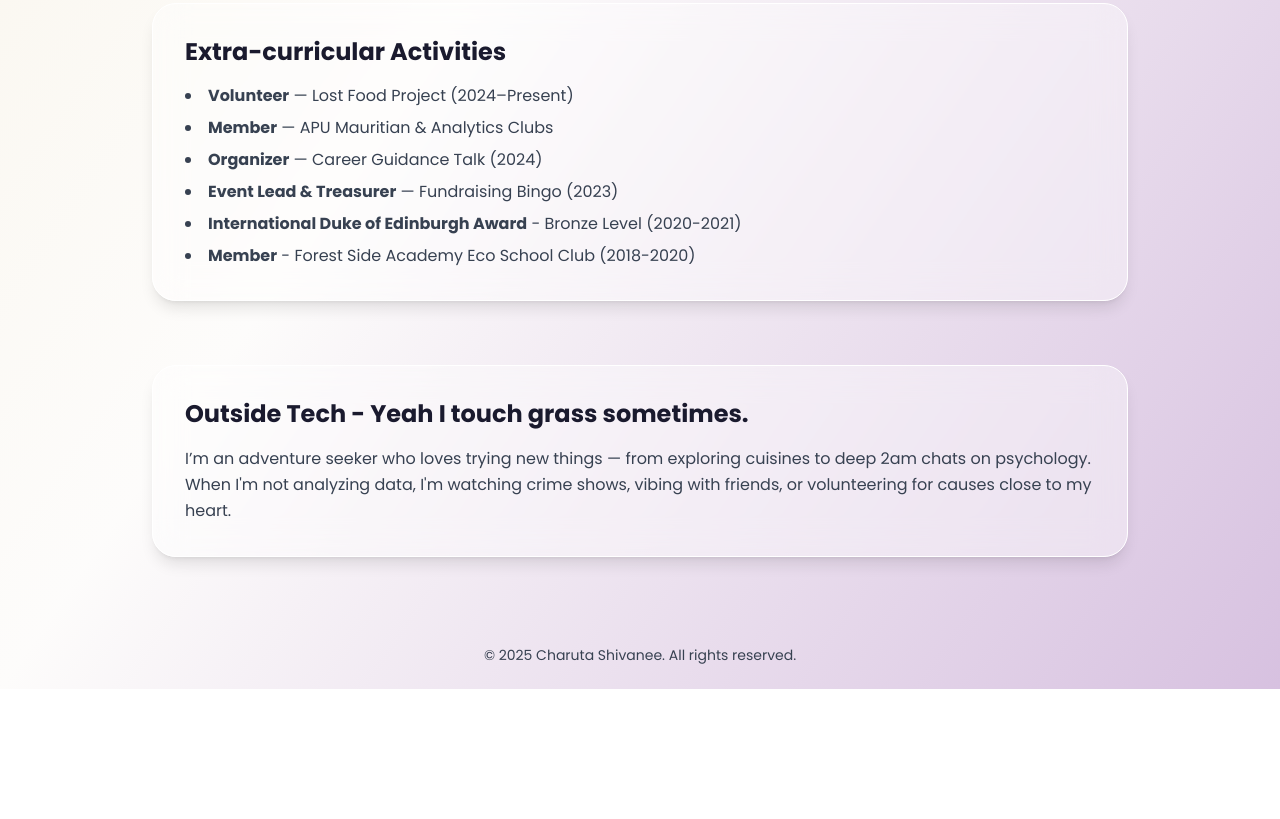
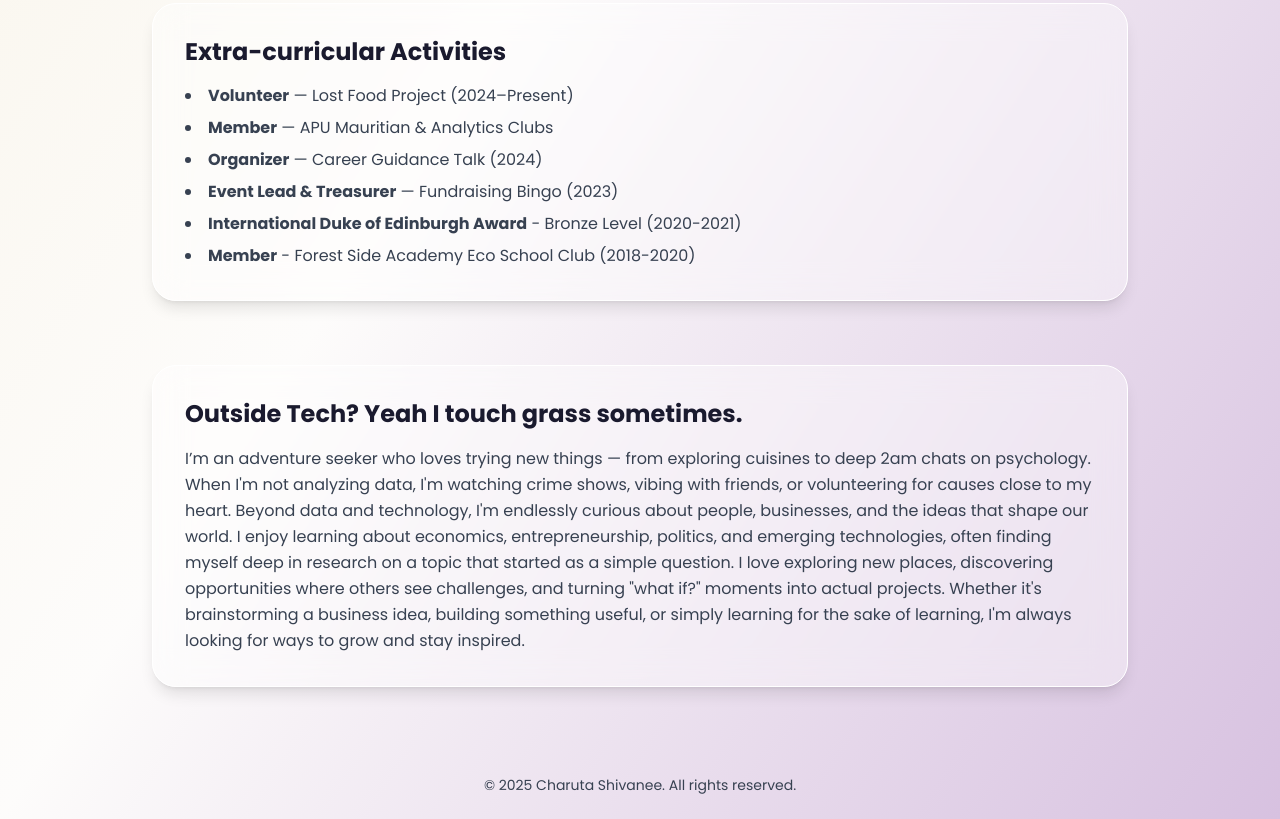
Before and after one commit to Charuta-Shivanee-Caullychurn/my-portfolio, a website: page about.html in a window 1280 px wide. Shown: the part 1173-1992 px from the top of the page. Before the commit the page ends 1862 px from the top, so only its background shows below. Drawn offline with nearby package versions, Linux system fonts and the light colour scheme.

Commit message:
update about section

```diff
--- a/about.html
+++ b/about.html
@@ -194,8 +194,8 @@
 
         <!-- Beyond Tech -->
         <section class="bg-white bg-opacity-40 backdrop-blur-lg rounded-3xl p-8 shadow-lg border border-white" data-aos="fade-up">
-            <h2 class="text-2xl font-bold text-darknavy mb-4">Outside Tech - Yeah I touch grass sometimes.</h2>
-            <p class="text-gray-700 leading-relaxed">I’m an adventure seeker who loves trying new things — from exploring cuisines to deep 2am chats on psychology. When I'm not analyzing data, I'm watching crime shows, vibing with friends, or volunteering for causes close to my heart.</p>
+            <h2 class="text-2xl font-bold text-darknavy mb-4">Outside Tech? Yeah I touch grass sometimes.</h2>
+            <p class="text-gray-700 leading-relaxed">I’m an adventure seeker who loves trying new things — from exploring cuisines to deep 2am chats on psychology. When I'm not analyzing data, I'm watching crime shows, vibing with friends, or volunteering for causes close to my heart. Beyond data and technology, I'm endlessly curious about people, businesses, and the ideas that shape our world. I enjoy learning about economics, entrepreneurship, politics, and emerging technologies, often finding myself deep in research on a topic that started as a simple question. I love exploring new places, discovering opportunities where others see challenges, and turning "what if?" moments into actual projects. Whether it's brainstorming a business idea, building something useful, or simply learning for the sake of learning, I'm always looking for ways to grow and stay inspired.</p>
         </section>
     </main>
 
```
